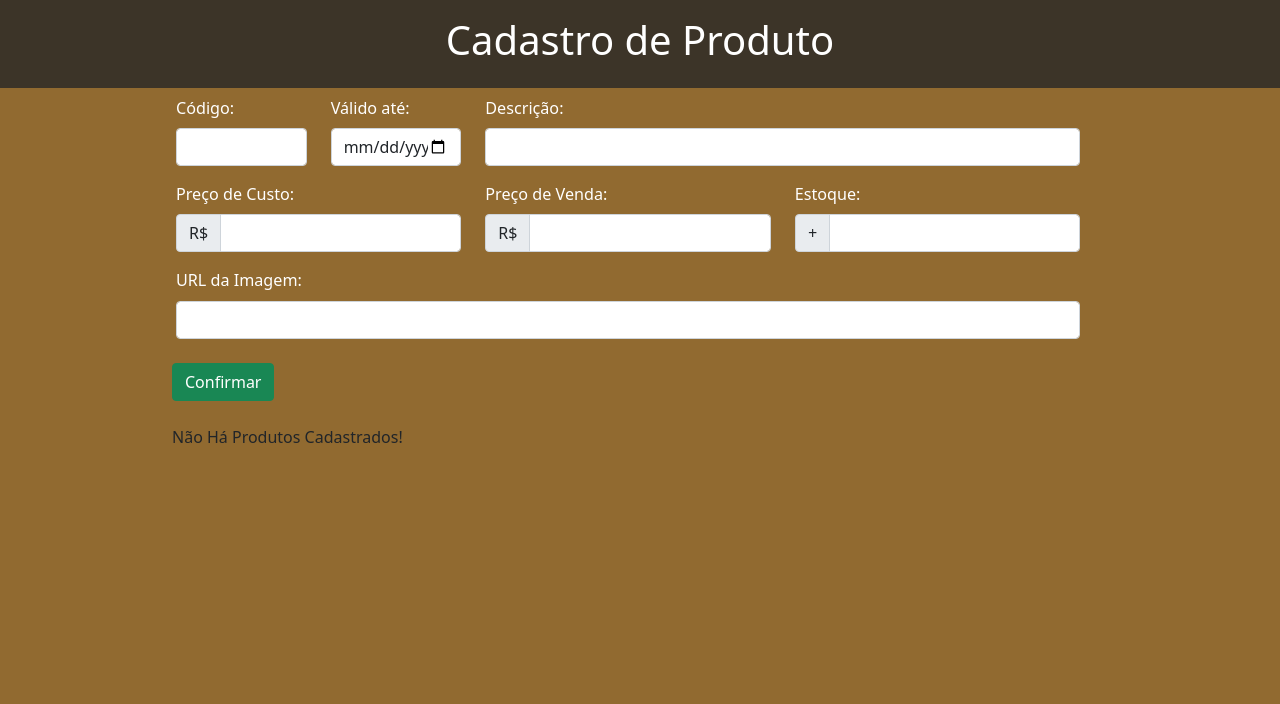
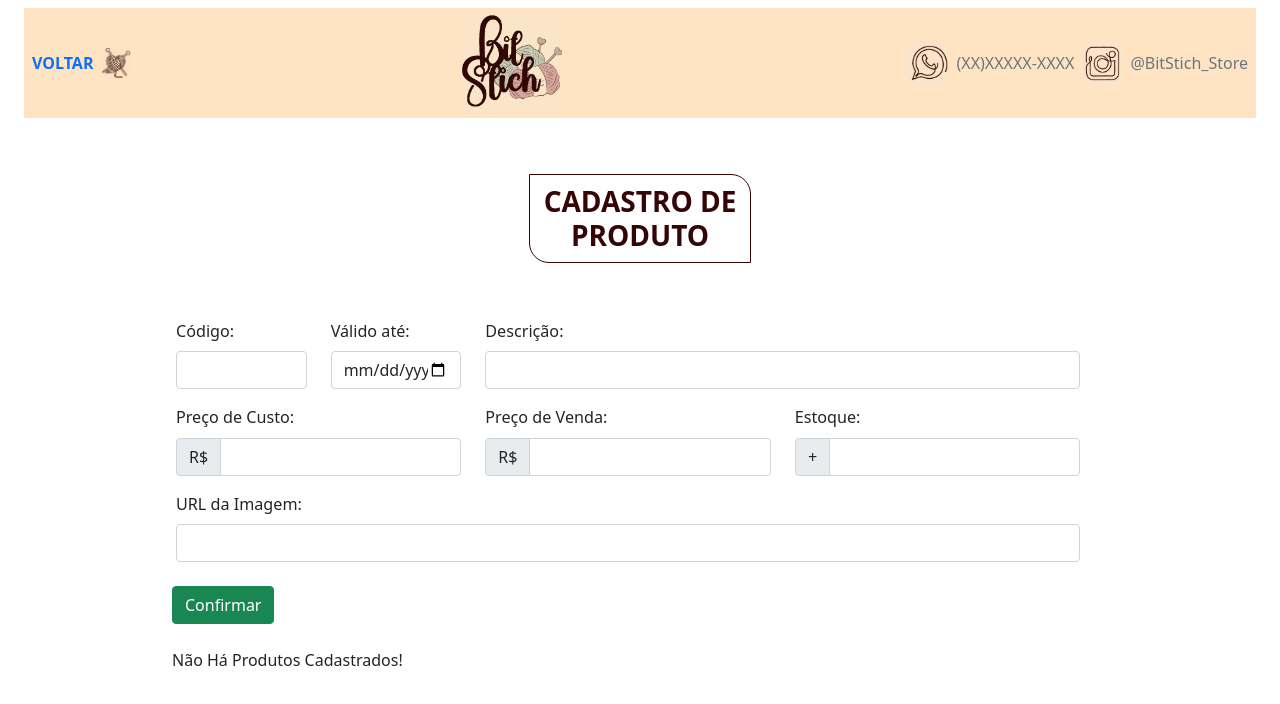
Before and after one commit to Luizzoff/LP1-Loja, a plain HTML site: page Projeto/templates/Cadastro_Produto.html in a window 1280 px wide. Drawn offline with nearby package versions, Linux system fonts and the light colour scheme.

Commit message:
Update Cadastro_Produto.html
Signed-off-by: Manuella Carmona <166954010+EllaaManu@users.noreply.github.com>

```diff
--- a/Projeto/templates/Cadastro_Produto.html
+++ b/Projeto/templates/Cadastro_Produto.html
@@ -9,28 +9,81 @@
         crossorigin="anonymous">
     <title>Cadastro de Produto</title>
     <style>
-        form{
-            color: #ffffff;
+form{
             font-size: 1.01em;
             font-weight: 500;
         }
-        header{
-            color: #ffffff;
-            background-color: #3C3428;
-            padding: 1em 0;
-        }
         body{
-            background-color: #916A30;
+            background-color: #ffffff;
         }
         span{
             font-style: italic;
         }
+        .tabela{
+            max-width: 400px;
+            width: 100%;
+            overflow: hidden;
+        }
+        .form-control:focus::placeholder{
+            color:#000000;
+        }
+        #titulo {
+            text-align: center;
+            width: 75%;
+            margin: auto;
+            padding: 10px;
+            border: 1px solid rgb(53, 4, 4);
+            border-radius: 0px 20px 0px 20px;
+            font-weight: bold;
+            color: rgb(53, 4, 4);
+        }
     </style>
 </head>
 <body>
-    <header>
-        <h1 class="text-center">Cadastro de Produto</h1>
-    </header>
+    <div class="container-fluid">
+        <nav class="navbar navbar-expand-lg bg-body-tertiary">
+            <div class="container-fluid custom-navbar-bg">
+                <button style="color:rgb(53, 4, 4); background-color: bisque;" class="navbar-toggler" type="button" data-bs-toggle="collapse" data-bs-target="#navbarSupportedContent" aria-controls="navbarSupportedContent" aria-expanded="false" aria-label="Toggle navigation">
+                    <span class="navbar-toggler-icon"></span>
+                </button>
+                <div style="color:rgb(53, 4, 4); background-color: bisque;" class="collapse navbar-collapse justify-content-between" id="navbarSupportedContent">
+                    <b>
+                    <ul class="navbar-nav mr-auto" >
+
+                        <li class="nav-item" style="color:rgb(53, 4, 4); background-color: bisque;">
+                            <a class="nav-link active" aria-current="page" href="Index.html">VOLTAR </a>
+                        </li>
+                        <img src="../img/enfeite.png" alt="enfeite" width="30" height="30" class="d-inline-block align-text-top" style="margin-top: 5px;" >
+
+                    </ul>
+                    </b>
+
+                    <a class="navbar-brand d-flex justify-content-center" href="#">
+                        <img src="../img/bitstich-logo.png" alt="Logo" width="100" height="100" class="d-inline-block align-text-top" style="margin-left: 0;">
+                    </a>
+
+                    <ul class="navbar-nav ml-auto">
+                        <li class="nav-item d-flex align-items-center">
+                            <img src="../img/wpp-logo.png" alt="Wpp" width="40" height="40" class="d-inline-block align-text-top">
+                            <a class="nav-link disabled" aria-disabled="true">(XX)XXXXX-XXXX</a>
+                        </li>
+                        <li class="nav-item d-flex align-items-center">
+                            <img src="../img/insta-logo.png" alt="Insta" width="40" height="40" class="d-inline-block align-text-top">
+                            <a class="nav-link disabled" aria-disabled="true">@BitStich_Store</a>
+                        </li>
+                    </ul>
+                </div>
+            </div>
+        </nav>
+
+    </div>
+
+    <div class="container w-25">
+        <h3 id="titulo" class="my-5">
+            CADASTRO DE PRODUTO
+        </h3>
+    </div>
+
     <main class="container w-75">
         <form class="row g-3 needs-validation" novalidate id="formCadastroProduto">
             <!-- ======================================================================= -->
```
